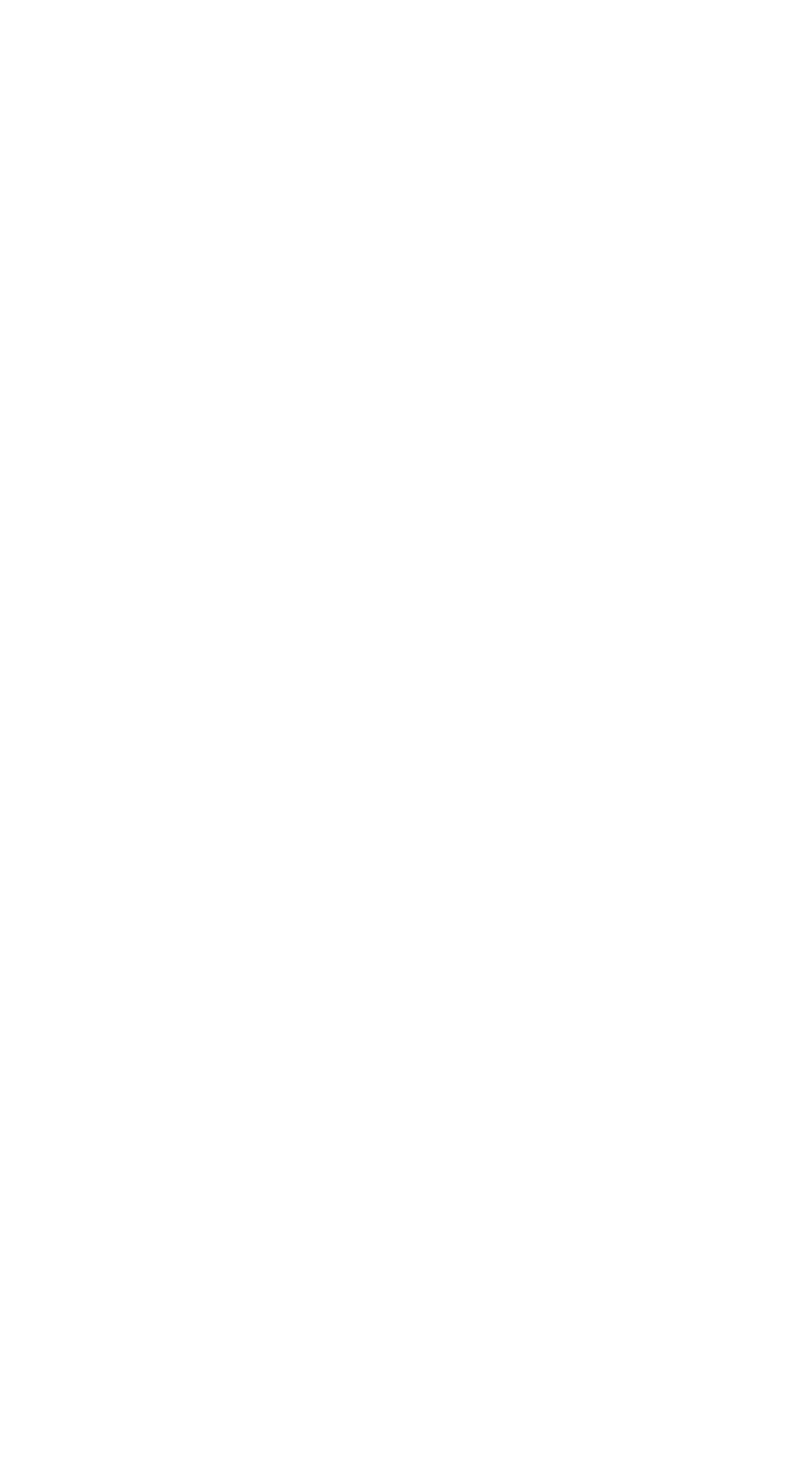
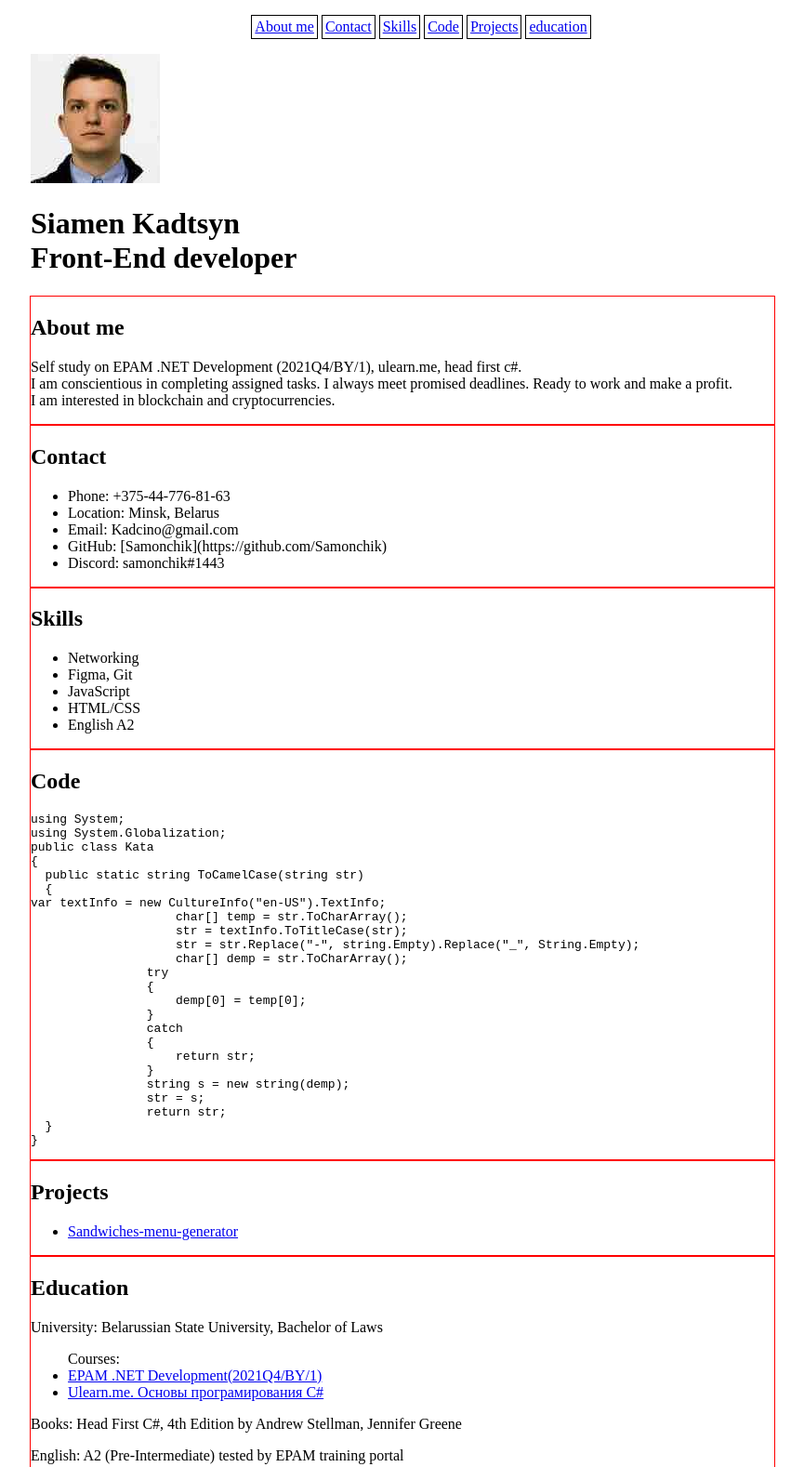
Before and after one commit to Samonchik/rsschool-cv, a plain HTML site: page index.html in a window 1280 px wide. Shown: the top 1578 px of the page at 93% size, without its empty margins (207-1072 px from the left). Before the commit the page ends 800 px from the top, so only its background shows below. Drawn offline with Linux system fonts and the light colour scheme.

Commit message:
feat:add html layout, new images

```diff
--- a/css/style.css
+++ b/css/style.css
@@ -0,0 +1,23 @@
+nav {
+  text-align: center;
+}
+.menusel{
+  display: inline-block;
+  border: 1px solid #000;
+  padding: 3px;
+  color: rgb(81, 0, 255);
+}
+section {
+  margin: auto;
+  width: 800px;
+  border: 1px solid red;
+}
+footer {
+  margin: auto;
+  width: 800px;
+  text-align: center;
+}
+figure {
+  margin: auto;
+  width: 800px;
+}
--- a/index.html
+++ b/index.html
@@ -4,8 +4,109 @@
     <meta charset="UTF-8">
     <meta name="viewport" content="width=device-width, initial-scale=1.0">
     <title>Document</title>
+    <link rel="stylesheet" href="css/style.css" type="text/css"/>
 </head>
 <body>
+  <header>
+    <nav>
+      <ul>
+        <li class="menusel"><a href="#aboutme">About me</a></li>
+        <li class="menusel"><a href="#contact">Contact</a></li>
+        <li class="menusel"><a href="#skills">Skills</a></li>
+        <li class="menusel"><a href="#code">Code</a></li>
+        <li class="menusel"><a href="#project">Projects</a></li>
+        <li class="menusel"><a href="#education">education</a></li>
+      </ul>
+    </nav>
+  </header>
+  <main>
+    <figure>
+      <img src="img/photo.jpeg" alt="photo">
+      <h1>Siamen Kadtsyn <br> Front-End developer</h1>
+    </figure>
 
+    <section>
+      <h2 id="aboutme">About me</h2>
+    <p id="about">Self study on EPAM .NET Development (2021Q4/BY/1), ulearn.me, head first c#.<br>
+      I am conscientious in completing assigned tasks. I always meet promised deadlines. Ready to work and make a profit.<br> I am interested in blockchain and cryptocurrencies.</p>
+    </section>
+
+    <section>
+      <h2 id="contact">Contact</h2>
+      <ul>
+        <li>Phone: +375-44-776-81-63</li>
+        <li>Location: Minsk, Belarus</li>
+        <li>Email: Kadcino@gmail.com</li>
+        <li>GitHub: [Samonchik](https://github.com/Samonchik)</li>
+        <li>Discord: samonchik#1443</li>
+      </ul>
+    </section>
+
+    <section>
+      <h2 id="skills">Skills</h2>
+      <ul>
+        <li>Networking</li>
+        <li>Figma, Git</li>
+        <li>JavaScript</li>
+        <li>HTML/CSS</li>
+        <li>English A2</li>
+      </ul>
+    </section>
+
+    <section>
+      <h2 id="code">Code</h2>
+      <code><pre>
+using System;
+using System.Globalization;
+public class Kata
+{
+  public static string ToCamelCase(string str)
+  {
+var textInfo = new CultureInfo("en-US").TextInfo;
+                    char[] temp = str.ToCharArray();
+                    str = textInfo.ToTitleCase(str);
+                    str = str.Replace("-", string.Empty).Replace("_", String.Empty);
+                    char[] demp = str.ToCharArray();
+                try
+                {
+                    demp[0] = temp[0];
+                }
+                catch
+                {
+                    return str;
+                }
+                string s = new string(demp);
+                str = s;
+                return str;
+  }
+}
+</pre>
+      </code>
+    </section>
+    <section>
+      <h2 id="project">Projects</h2>
+      <ul>
+
+        <li><a href="https://github.com/Samonchik/Sandwiches-menu-generator"> Sandwiches-menu-generator</a></li>
+      </ul>
+    </section>
+    <section>
+      <h2 id="education">Education</h2>
+      <p>University: Belarussian State University, Bachelor of Laws</p>
+      <ul>Courses:
+        <li><a href="https://training.epam.com/Training/Details/2665?lang=ru"> EPAM .NET Development(2021Q4/BY/1)</a></li>
+        <li><a href="https://ulearn.me/"> Ulearn.me. Основы програмирования C#</a></li>
+      </ul>
+      <p>Books: Head First C#, 4th Edition by Andrew Stellman, Jennifer Greene</p>
+      <p>English: A2 (Pre-Intermediate) tested by EPAM training portal</p>
+    </section>
+  </main>
+  <footer>
+      <a href="https://github.com/Samonchik"> My GitHub </a>
+      <p>2023</p>
+      <a href="https://rs.school/js/">
+        <img src="img/rs_school_js.svg" width="80" height="27" alt="RS_School"/>
+      </a>
+  </footer>
 </body>
 </html>
```
Also changed, not shown: img/rs_school_js.svg (added), 1 other file.
